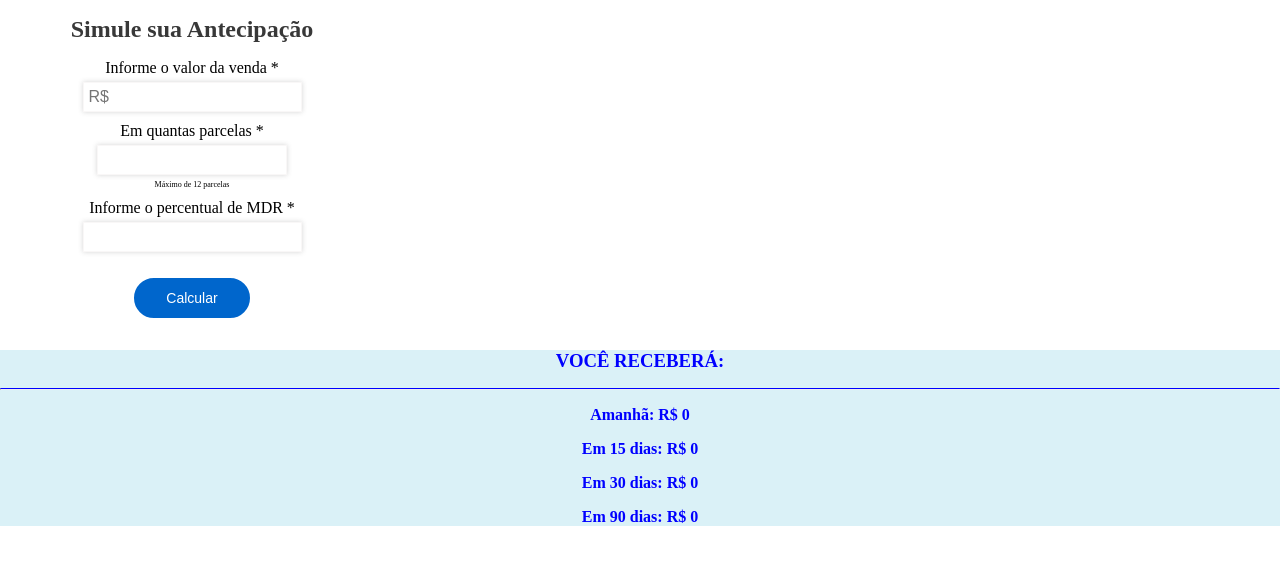
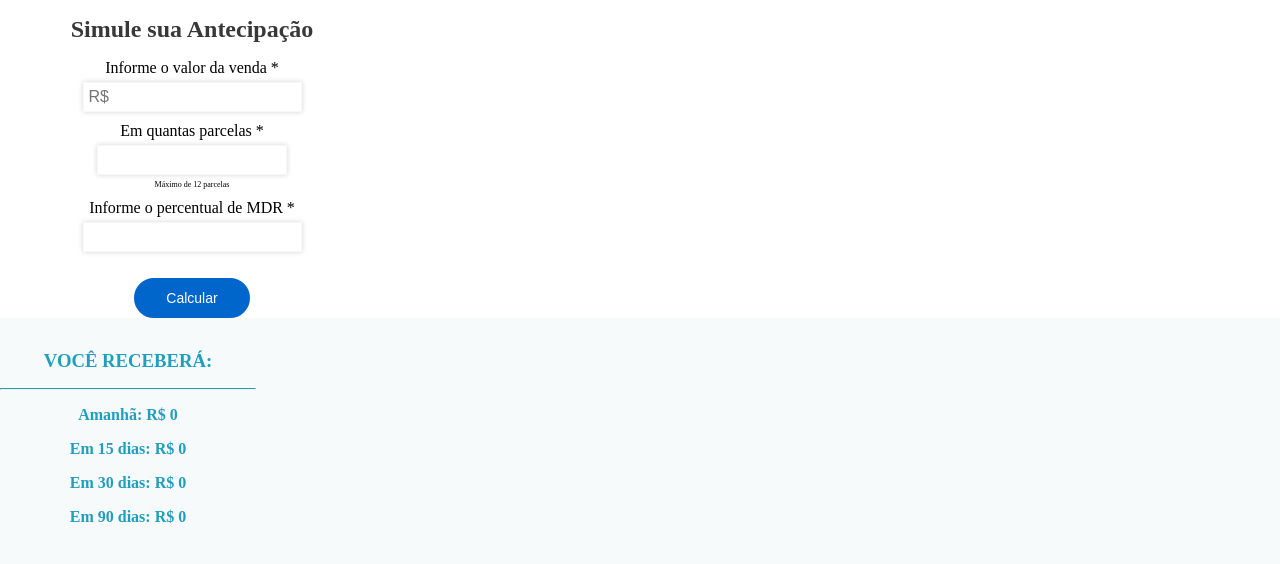
Before and after one commit to richzago97/calculadora-antecipada-richzago, a React (Create React App) app in the folder desafio-frontend-richzago/: page / in a window 1280 px wide. Shown: the top 564 px of the page. Built offline with nearby package versions, Linux system fonts and the light colour scheme.

Commit message:
feat: created the mobile/desktop version

```diff
--- a/desafio-frontend-richzago/src/components/CalculatorResponse/style.ts
+++ b/desafio-frontend-richzago/src/components/CalculatorResponse/style.ts
@@ -10,18 +10,27 @@ export const CalculatorResponseContainer = styled.div`
     flex-direction: column;
     align-items: center;
     gap: 1rem;
-    background: #daf1f7;
+    background: #f7fafb;
     width: 100vw;
 
     > h3,
     p {
-      color: blue;
+      color: #219ebc;
       font-weight: bolder;
     }
 
     > hr {
-      border-top: 1px solid blue;
+      border-top: 1px solid #219ebc;
       width: 100%;
     }
   }
+
+  @media screen and (min-width: 1024px) {
+    background: #f7fafb;
+    .sectionTwo {
+      background: none;
+      height: 50vh;
+      width: 20vw;
+    }
+  }
 `;
```
